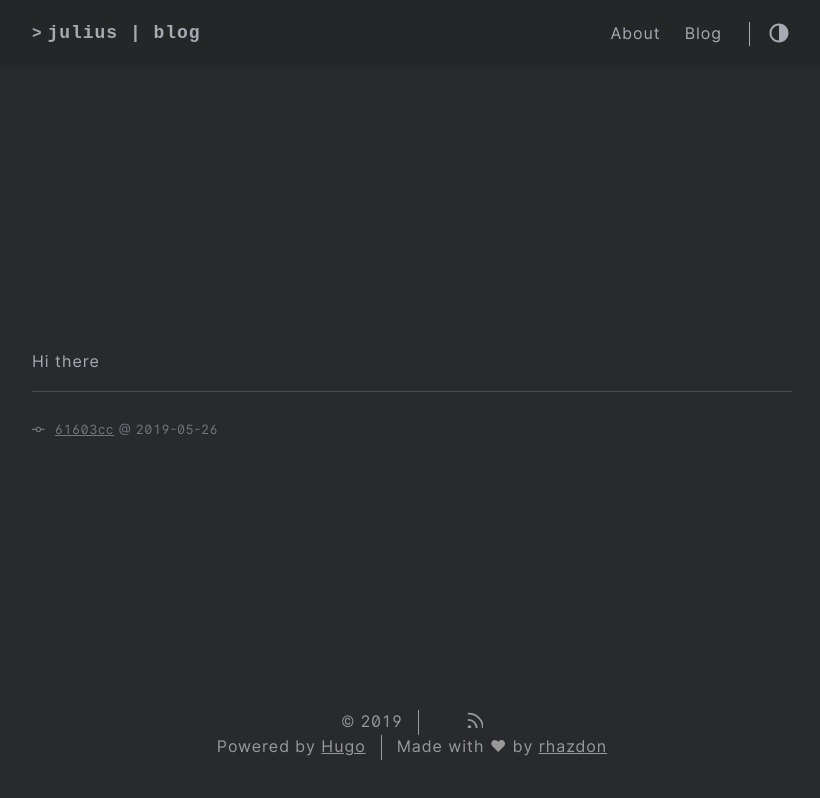
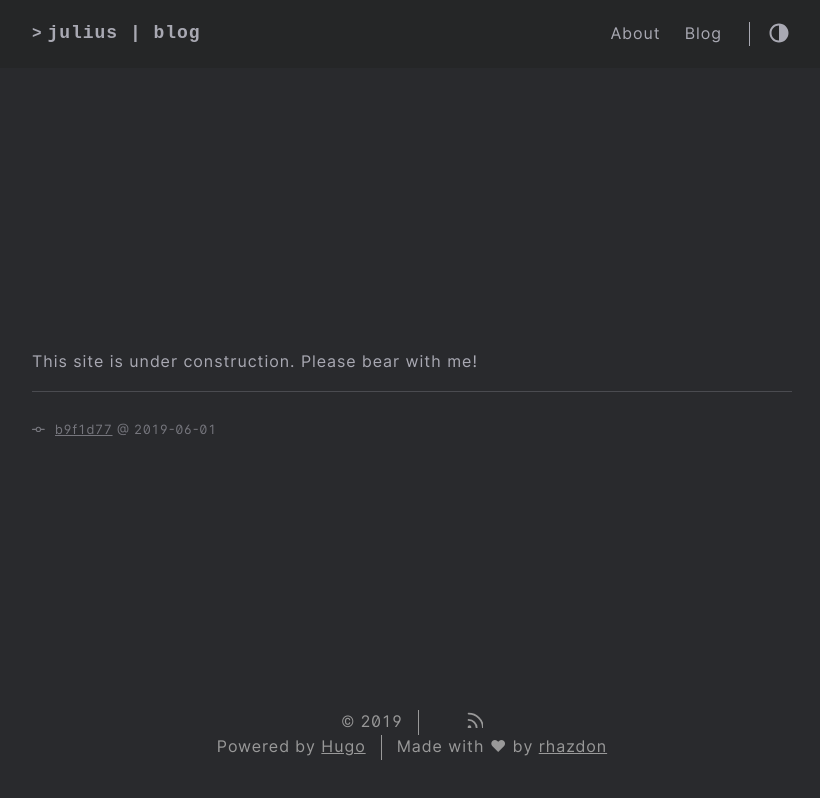
Before and after one commit to jcar87/jcar87.github.io, a plain HTML site: page about/index.html in a window 1280 px wide. Shown: the whole page, without its empty margins (228-1048 px from the left). Drawn offline with nearby package versions, Linux system fonts and the light colour scheme.

Commit message:
Automated Release 5

```diff
--- a/about/index.html
+++ b/about/index.html
@@ -7,7 +7,7 @@
 <meta name="author"
     content="">
 <meta name="description"
-    content="Hi there" />
+    content="This site is under construction. Please bear with me!" />
 <meta name="keywords" content="homepage, blog, science, informatics, development, programming" />
 <meta name="robots" content="noodp" />
 <link rel="canonical" href="http://julius.es/about/" />
@@ -38,11 +38,11 @@
 <link rel="shortcut icon" href="/favicon.ico">
 <meta name="theme-color" content="#252627">
 <meta itemprop="name" content="">
-<meta itemprop="description" content="Hi there">
+<meta itemprop="description" content="This site is under construction. Please bear with me!">
 
 
 
-<meta itemprop="wordCount" content="2">
+<meta itemprop="wordCount" content="9">
 
 
 
@@ -51,7 +51,7 @@
 <meta name="twitter:image" content="http://julius.es/"/>
 
 <meta name="twitter:title" content=""/>
-<meta name="twitter:description" content="Hi there"/>
+<meta name="twitter:description" content="This site is under construction. Please bear with me!"/>
 
 
 
@@ -121,7 +121,7 @@
 
 
             <div class="post-content">
-                <p>Hi there</p>
+                <p>This site is under construction. Please bear with me!</p>
 
             </div>
         </article>
@@ -129,7 +129,7 @@
         <hr />
 
         <div class="post-info">
-  				    <p><svg xmlns="http://www.w3.org/2000/svg" width="24" height="24" viewBox="0 0 24 24" fill="none" stroke="currentColor" stroke-width="2" stroke-linecap="round" stroke-linejoin="round" class="feather feather-git-commit"><circle cx="12" cy="12" r="4"></circle><line x1="1.05" y1="12" x2="7" y2="12"></line><line x1="17.01" y1="12" x2="22.96" y2="12"></line></svg><a href="61603cc2ab1364bee719cef7dfba61475f3379c7" target="_blank" rel="noopener">61603cc</a> @ 2019-05-26</p>
+  				    <p><svg xmlns="http://www.w3.org/2000/svg" width="24" height="24" viewBox="0 0 24 24" fill="none" stroke="currentColor" stroke-width="2" stroke-linecap="round" stroke-linejoin="round" class="feather feather-git-commit"><circle cx="12" cy="12" r="4"></circle><line x1="1.05" y1="12" x2="7" y2="12"></line><line x1="17.01" y1="12" x2="22.96" y2="12"></line></svg><a href="b9f1d77decc0597822c4ebd5aa40a37406b569c6" target="_blank" rel="noopener">b9f1d77</a> @ 2019-06-01</p>
   			</div>
 
 
--- a/index.xml
+++ b/index.xml
@@ -35,7 +35,7 @@
       <pubDate>Mon, 01 Jan 0001 00:00:00 +0000</pubDate>
 
       <guid>http://julius.es/about/</guid>
-      <description>Hi there</description>
+      <description>This site is under construction. Please bear with me!</description>
     </item>
 
   </channel>
```
